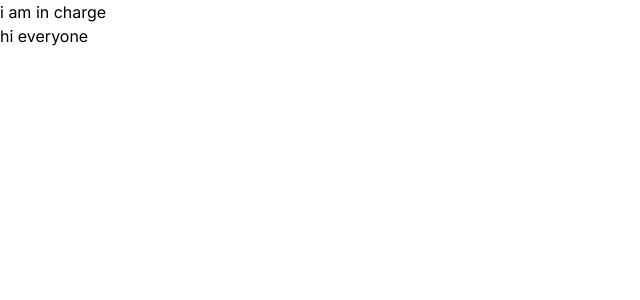
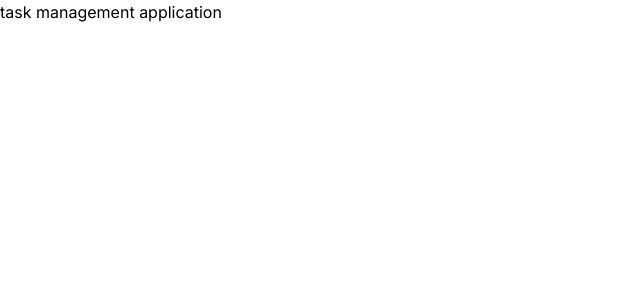
Before and after one commit to coderitec/asp-tma, a Next.js app: page / in a window 1280 px wide. Shown: the top 300 px of the page, without its empty margins (0-640 px from the left). Built offline with nearby package versions, Linux system fonts and the light colour scheme.

Commit message:
fix: change title for Home components

```diff
--- a/src/app/layout.jsx
+++ b/src/app/layout.jsx
@@ -12,7 +12,6 @@ export default function RootLayout({ children }) {
   return (
     <html lang="en">
       <body className={inter.className}>
-        <h1>i am in charge</h1>
         {children}
       </body>
     </html>
--- a/src/app/page.jsx
+++ b/src/app/page.jsx
@@ -3,7 +3,7 @@ import Image from "next/image";
 export default function Home() {
   return (
     <main >
-      hi everyone
+      <h1>task management application</h1>
     </main>
   );
 }
```
